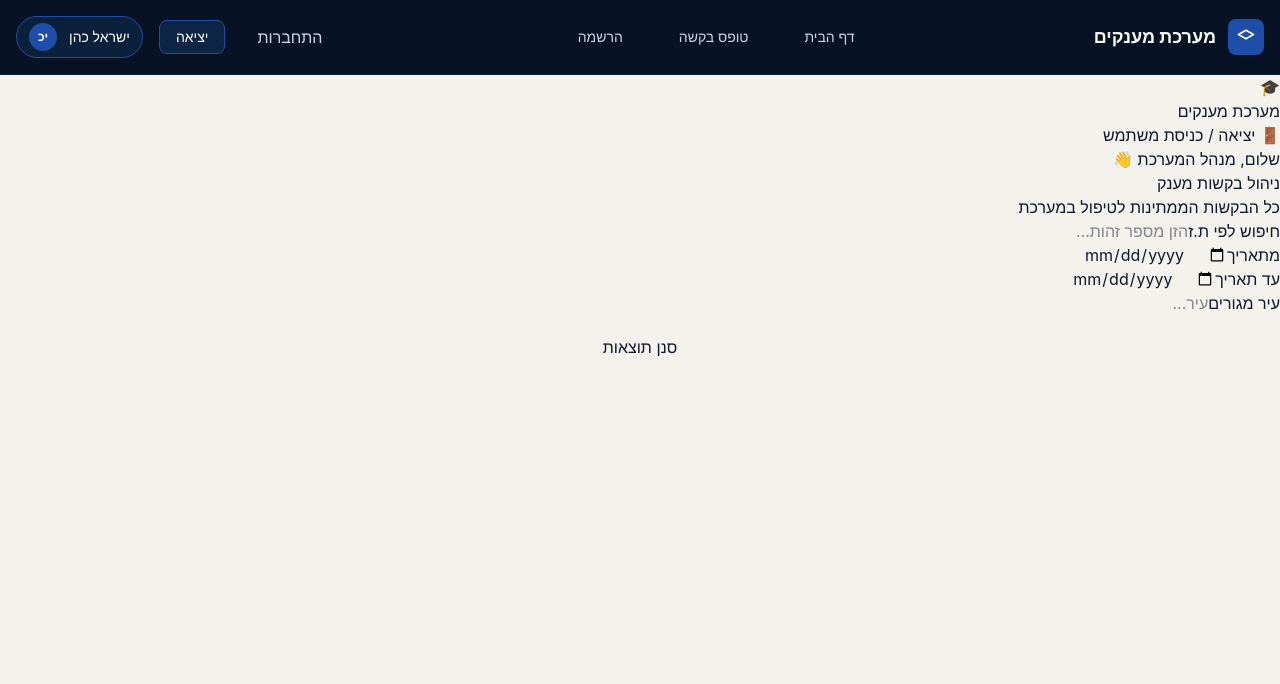
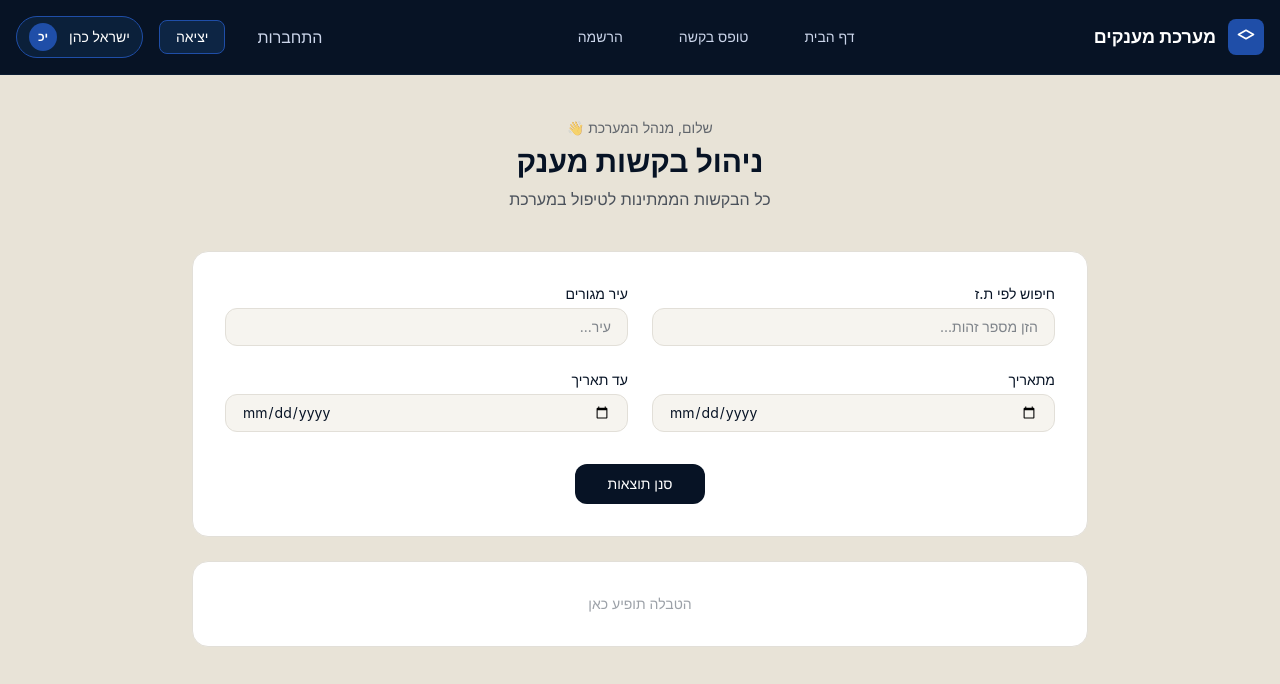
Before and after one commit to final-project-team-kuk/student-grants-system, a React (Vite) app in the folder client/: page /admin-requests in a window 1280 px wide. Shown: the top 684 px of the page. Built offline with nearby package versions, Linux system fonts and the light colour scheme.

Commit message:
fixed admin request page

```diff
--- a/client/src/components/admin-requests.jsx
+++ b/client/src/components/admin-requests.jsx
@@ -1,69 +1,70 @@
 import React from 'react';
-// import './Dashboard.css';
 
-function App() {
+export default function AdminRequests() {
   return (
-    <div className="dashboard-container">
-{/* סרגל ניווט עליון */}
-      <nav className="main-navbar">
-        {/* צד ימין - לוגו (הכנתי מקום ללינק) */}
-        <a href="/" className="nav-logo">
-          <div className="logo-icon">🎓</div>
-          <span className="logo-text">מערכת מענקים</span>
-        </a>
+    <div className="min-h-screen bg-[#E8E3D7] px-6 py-10" dir="rtl">
+      <div className="max-w-4xl mx-auto">
 
-        {/* צד שמאל - כפתור חזרה לכניסה */}
-        <div className="nav-links">
-          <a href="/login" className="nav-link-btn">
-             🚪 יציאה / כניסת משתמש
-          </a>
+        {/* Header */}
+        <div className="text-center mb-10">
+          <span className="text-sm text-[#071325]/60">שלום, מנהל המערכת 👋</span>
+          <h1 className="text-3xl font-bold text-[#071325] mt-1 mb-2">ניהול בקשות מענק</h1>
+          <p className="text-[#071325]/70">כל הבקשות הממתינות לטיפול במערכת</p>
         </div>
-      </nav>    <div className="content-wrapper">
 
+        {/* Filter panel */}
+        <div className="bg-white border border-[#e2dfd8] rounded-2xl p-8 mb-6">
+          <div className="grid grid-cols-1 md:grid-cols-2 gap-6">
 
-       <header className="page-header">
-          <span className="welcome-text">שלום, מנהל המערכת 👋</span>
-          <h1 className="main-title">ניהול בקשות מענק</h1>
-          <p className="sub-title">כל הבקשות הממתינות לטיפול במערכת</p>
-        </header>
-
-        <section className="filter-panel">
-          <div className="filter-grid">
-
-            <div className="input-group">
-              <label>חיפוש לפי ת.ז</label>
-              <input type="text" placeholder="הזן מספר זהות..." />
+            <div className="flex flex-col gap-1">
+              <label className="text-sm font-medium text-[#071325]">חיפוש לפי ת.ז</label>
+              <input
+                type="text"
+                placeholder="הזן מספר זהות..."
+                className="border border-[#e2dfd8] rounded-xl px-4 py-2 text-sm text-[#071325] bg-[#E8E3D7]/40 focus:outline-none focus:border-[#071325]/40 transition"
+              />
             </div>
 
-            <div className="input-group">
-              <label>מתאריך</label>
-              <input type="date" />
+            <div className="flex flex-col gap-1">
+              <label className="text-sm font-medium text-[#071325]">עיר מגורים</label>
+              <input
+                type="text"
+                placeholder="עיר..."
+                className="border border-[#e2dfd8] rounded-xl px-4 py-2 text-sm text-[#071325] bg-[#E8E3D7]/40 focus:outline-none focus:border-[#071325]/40 transition"
+              />
             </div>
 
-            <div className="input-group">
-              <label>עד תאריך</label>
-              <input type="date" />
+            <div className="flex flex-col gap-1">
+              <label className="text-sm font-medium text-[#071325]">מתאריך</label>
+              <input
+                type="date"
+                className="border border-[#e2dfd8] rounded-xl px-4 py-2 text-sm text-[#071325] bg-[#E8E3D7]/40 focus:outline-none focus:border-[#071325]/40 transition"
+              />
             </div>
 
-            <div className="input-group">
-              <label>עיר מגורים</label>
-              <input type="text" placeholder="עיר..." />
+            <div className="flex flex-col gap-1">
+              <label className="text-sm font-medium text-[#071325]">עד תאריך</label>
+              <input
+                type="date"
+                className="border border-[#e2dfd8] rounded-xl px-4 py-2 text-sm text-[#071325] bg-[#E8E3D7]/40 focus:outline-none focus:border-[#071325]/40 transition"
+              />
             </div>
 
           </div>
 
-          <div style={{ display: 'flex', justifyContent: 'center', marginTop: '20px' }}>
-             <button className="primary-button">סנן תוצאות</button>
+          <div className="flex justify-center mt-8">
+            <button className="bg-[#071325] hover:bg-[#0d2544] text-white text-sm font-medium px-8 py-2.5 rounded-xl transition">
+              סנן תוצאות
+            </button>
           </div>
-        </section>
+        </div>
 
-        {/* פה תבוא הטבלה בהמשך - היא גם תהיה ברוחב של ה-content-wrapper */}
+        {/* Table placeholder */}
+        <div className="bg-white border border-[#e2dfd8] rounded-2xl p-8 text-center text-[#071325]/40 text-sm">
+          הטבלה תופיע כאן
+        </div>
+
       </div>
     </div>
-
-
-
   );
 }
-
-export default App;
```
